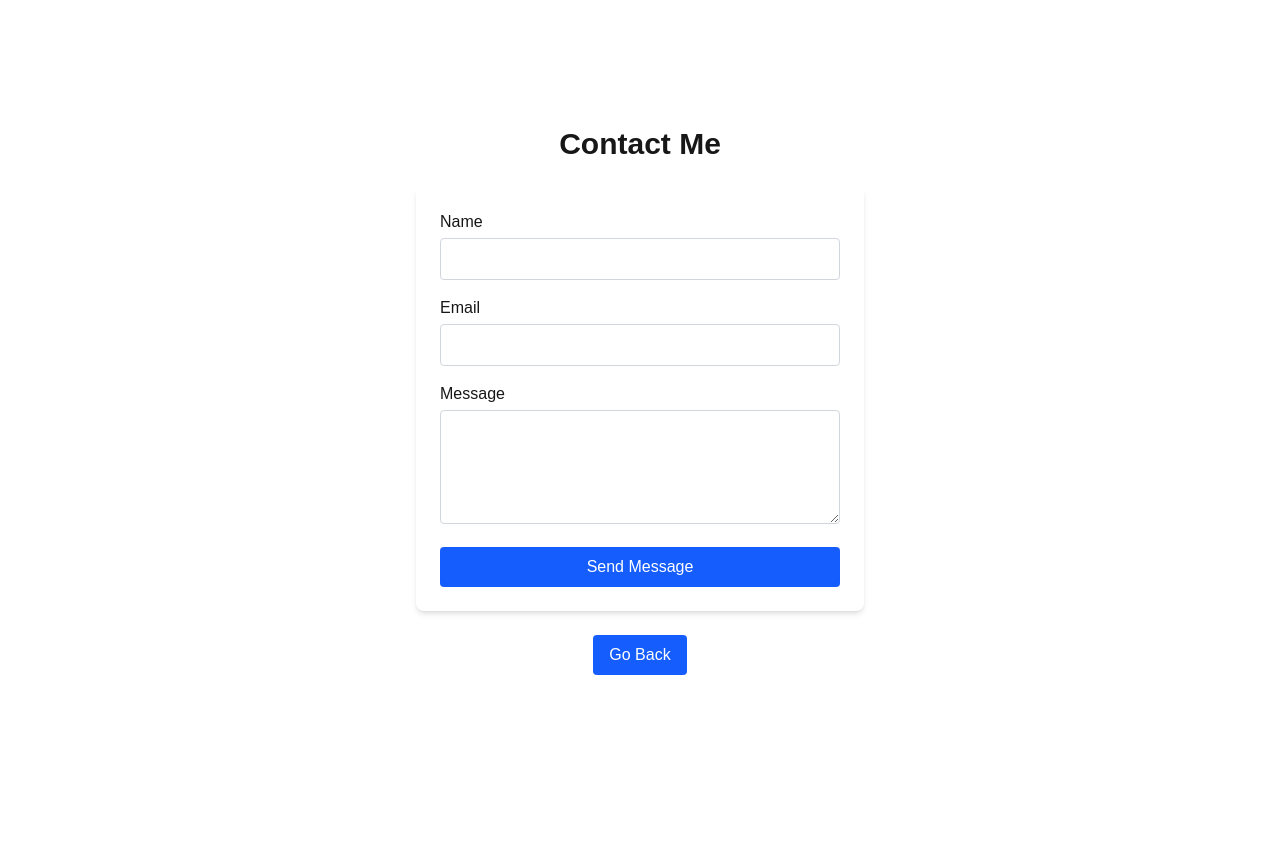
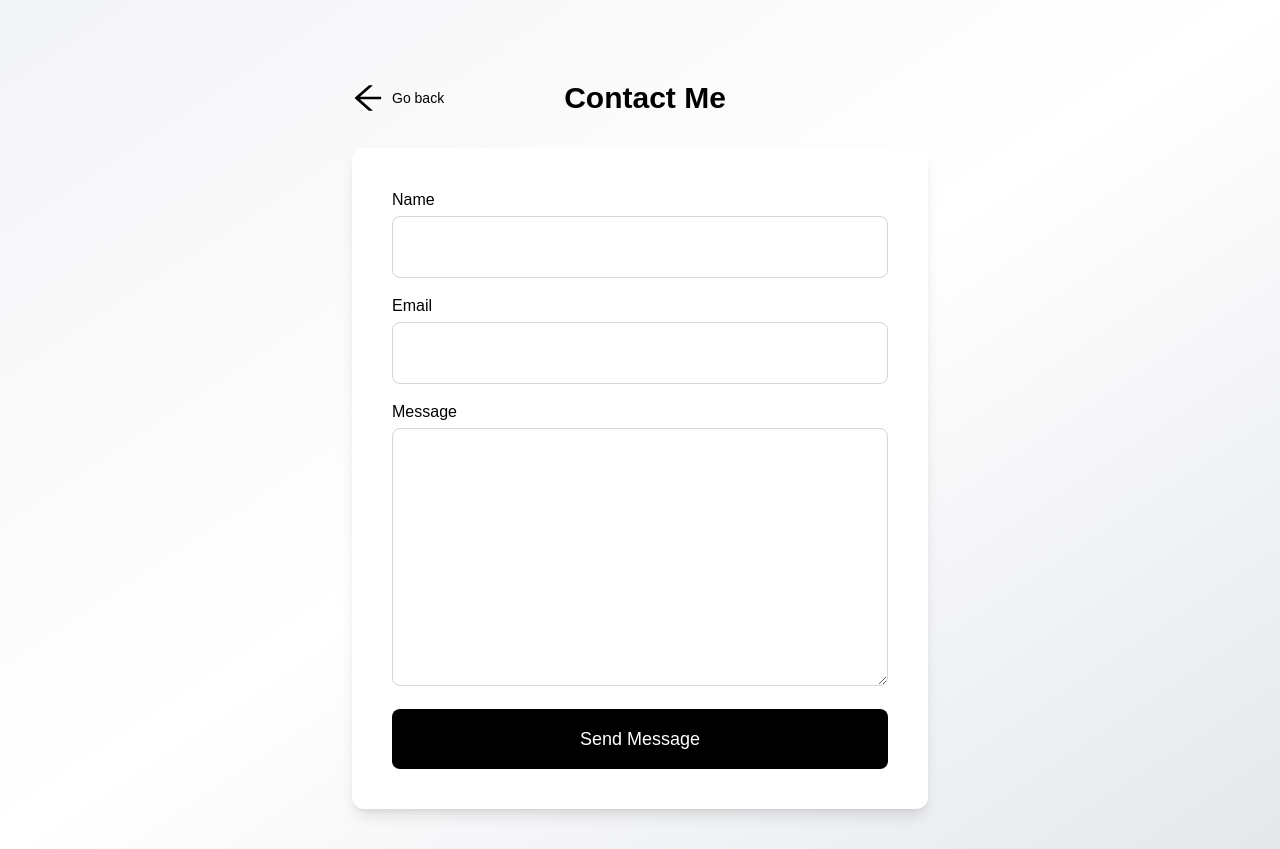
Before and after one commit to sainadh-936/Personal-Website, a Next.js app: page /contact in a window 1280 px wide. Before the commit the page ends 800 px from the top, so only its background shows below. Built offline with nearby package versions, Linux system fonts and the light colour scheme.

Commit message:
Enhance Contact Page with new background, improved layout, and navigation icon. Updated form styles for better usability and increased textarea size for message input.

```diff
--- a/src/app/contact/page.tsx
+++ b/src/app/contact/page.tsx
@@ -1,6 +1,9 @@
 "use client";
 import { useState } from "react";
 import Link from "next/link";
+import { ArrowLeftOutlined } from "@ant-design/icons";
+
+const backgroundClass = `bg-gradient-to-br from-gray-100 via-white to-gray-200`;
 
 export default function ContactPage() {
   const [form, setForm] = useState({ name: "", email: "", message: "" });
@@ -39,18 +42,30 @@ export default function ContactPage() {
   }
 
   return (
-    <div className="flex flex-col items-center justify-center min-h-screen">
-      <h1 className="text-3xl font-bold mb-6">Contact Me</h1>
+    <div
+      className={`${backgroundClass} flex flex-col items-center justify-center min-h-screen p-10 text-black`}
+    >
+      <div className="flex flex-row items-center w-full max-w-xl mt-10 mb-8">
+        <Link
+          href="/"
+          className="text-2xl flex items-center gap-2"
+          aria-label="Go back to home"
+        >
+          <ArrowLeftOutlined style={{ fontSize: "2rem" }} />
+          <p className="text-sm">Go back</p>
+        </Link>
+        <h1 className="text-3xl font-bold ml-30">Contact Me</h1>
+      </div>
       <form
         onSubmit={handleSubmit}
-        className="bg-white p-6 rounded-lg shadow-md w-full max-w-md animate-fade-in"
+        className="bg-white p-10 rounded-xl shadow-lg w-full max-w-xl animate-fade-in"
       >
         <div className="mb-4">
           <label className="block mb-1 font-medium" htmlFor="name">
             Name
           </label>
           <input
-            className="w-full border border-gray-300 rounded px-3 py-2 focus:outline-none focus:ring-2 focus:ring-blue-400 transition"
+            className="w-full border border-gray-300 rounded-lg px-5 py-4 text-lg focus:outline-none focus:ring-2 focus:ring-black transition"
             type="text"
             id="name"
             name="name"
@@ -64,7 +79,7 @@ export default function ContactPage() {
             Email
           </label>
           <input
-            className="w-full border border-gray-300 rounded px-3 py-2 focus:outline-none focus:ring-2 focus:ring-blue-400 transition"
+            className="w-full border border-gray-300 rounded-lg px-5 py-4 text-lg focus:outline-none focus:ring-2 focus:ring-black transition"
             type="email"
             id="email"
             name="email"
@@ -78,10 +93,10 @@ export default function ContactPage() {
             Message
           </label>
           <textarea
-            className="w-full border border-gray-300 rounded px-3 py-2 focus:outline-none focus:ring-2 focus:ring-blue-400 transition"
+            className="w-full border border-gray-300 rounded-lg px-5 py-4 text-lg focus:outline-none focus:ring-2 focus:ring-black transition"
             id="message"
             name="message"
-            rows={4}
+            rows={8}
             value={form.message}
             onChange={handleChange}
             required
@@ -89,7 +104,7 @@ export default function ContactPage() {
         </div>
         <button
           type="submit"
-          className="w-full bg-blue-600 text-white py-2 rounded hover:bg-blue-700 transition-colors duration-200 disabled:opacity-60"
+          className="w-full bg-black text-white py-4 rounded-lg text-lg hover:bg-gray-800 transition-colors duration-200 disabled:opacity-60"
           disabled={status === "loading"}
         >
           {status === "loading" ? "Sending..." : "Send Message"}
@@ -103,12 +118,6 @@ export default function ContactPage() {
           <p className="mt-4 text-red-600 animate-fade-in">{error}</p>
         )}
       </form>
-      <Link
-        href="/"
-        className="mt-6 px-4 py-2 bg-blue-600 text-white rounded hover:bg-blue-700 transition-colors"
-      >
-        Go Back
-      </Link>
     </div>
   );
 }
```
